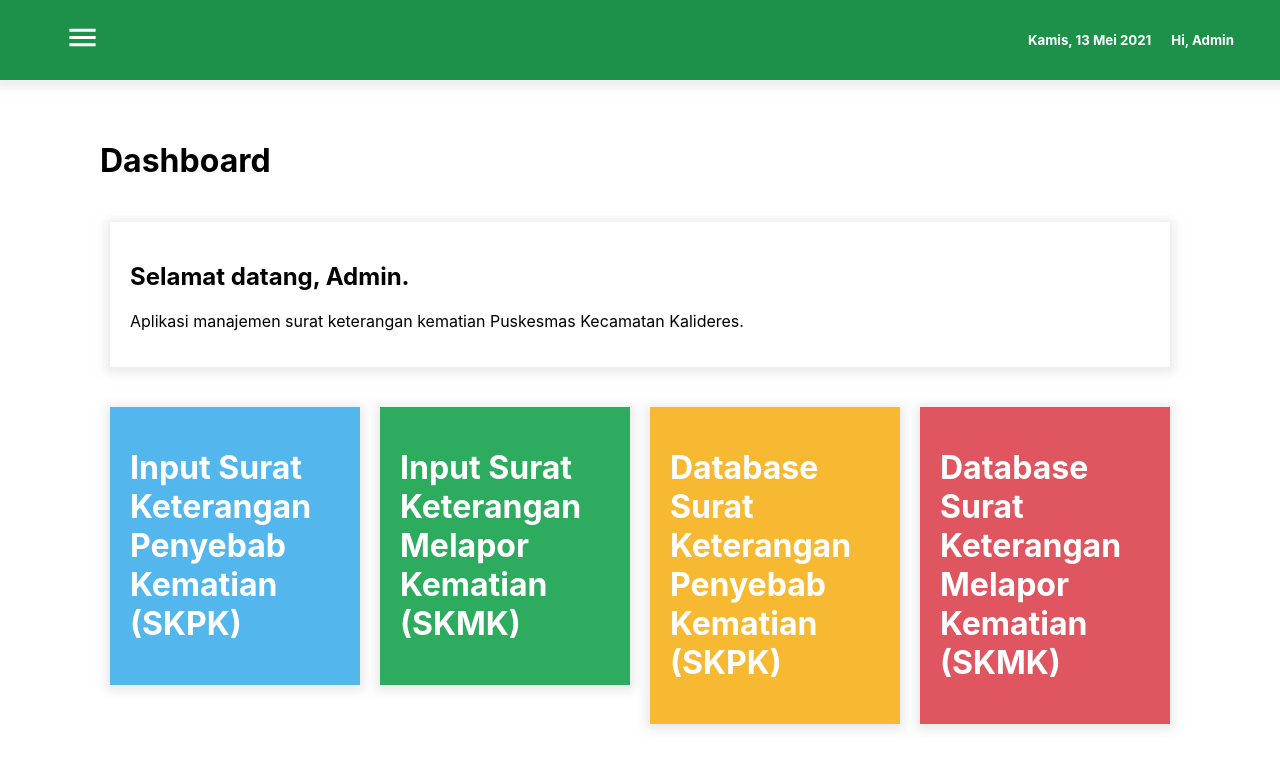
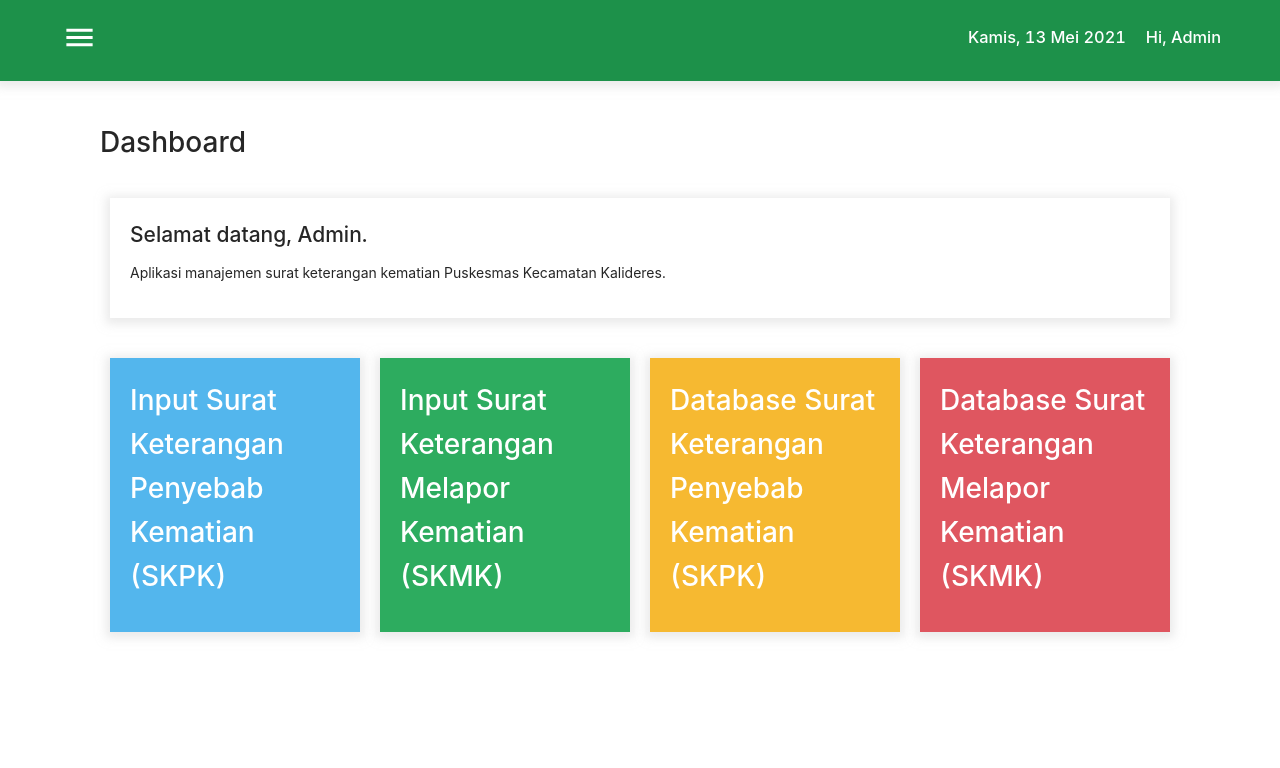
Before and after one commit to bernardadhitya/death-archive-react, a React (Create React App) app: page /home in a window 1280 px wide. Shown: the top 768 px of the page. Built offline with nearby package versions, Linux system fonts and the light colour scheme.

Commit message:
[Bernard] Add ant design styling

```diff
--- a/package.json
+++ b/package.json
@@ -10,6 +10,7 @@
     "@testing-library/jest-dom": "^4.2.4",
     "@testing-library/react": "^9.5.0",
     "@testing-library/user-event": "^7.2.1",
+    "antd": "^4.15.5",
     "axios": "^0.20.0",
     "express": "^4.17.1",
     "firebase": "^8.3.2",
--- a/src/App.js
+++ b/src/App.js
@@ -2,6 +2,7 @@ import React from 'react';
 import { BrowserRouter as Router } from 'react-router-dom';
 import HomeNavigation from './Components/Navigation/HomeNavigation';
 import './App.css';
+import 'antd/dist/antd.css';
 
 const App = () => (
   <Router>
--- a/src/Components/Navbar/Navbar.css
+++ b/src/Components/Navbar/Navbar.css
@@ -18,7 +18,7 @@
 }
 
 .navbar-menu .item{
-  margin: 0 10px;
+  margin: 15px 10px 10px 10px;
   cursor: pointer;
 }
 
--- a/src/Components/Navbar/Navbar.js
+++ b/src/Components/Navbar/Navbar.js
@@ -142,14 +142,14 @@ const Navbar = () => {
     return (
       <div className='navbar-menu'>
         <div className='item'>
-          <h5>{getDateStringFormatted(new Date())}</h5>
+          <h3 style={{color: '#ffffff'}}>{getDateStringFormatted(new Date())}</h3>
         </div>
         <div>
           <div
             className='item'
             onClick={handleProfileClick}
           >
-            <h5>Hi, Admin</h5>
+            <h3 style={{color: '#ffffff'}}>Hi, Admin</h3>
           </div>
           <StyledMenu
             id="customized-menu"
@@ -166,7 +166,7 @@ const Navbar = () => {
                   </div>
                 </Grid>
                 <Grid item xs={8}>
-                  <div className='text-no-margin'>
+                  <div className='text-no-margin' style={{marginTop: '20px'}}>
                     <h5>Admin</h5>
                     <h6>Admin</h6>
                   </div>
--- a/src/index.js
+++ b/src/index.js
@@ -3,7 +3,6 @@ import ReactDOM from 'react-dom';
 import './index.css';
 import App from './App';
 import * as serviceWorker from './serviceWorker';
-//import 'antd/dist/antd.css';
 
 ReactDOM.render(
   <App />,
```
Also changed, not shown: 1 other file (tests, documents, lock files or other folders).
